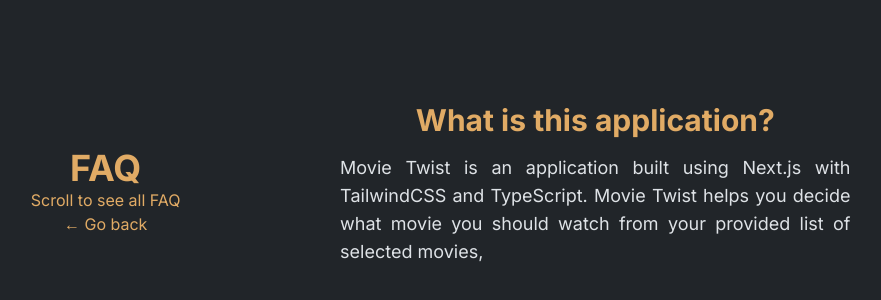
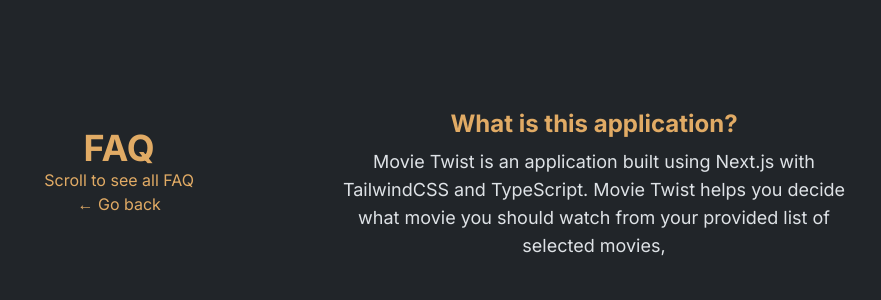
Before and after one commit to ognjeeen/movie-twist, a Next.js app: page /faq in a window 1280 px wide. Shown: the part 216-516 px from the top of the page, without its empty margins (286-1167 px from the left). Built offline with nearby package versions, Linux system fonts and the light colour scheme.

Commit message:
Fixes in FAQSection

```diff
--- a/components/FAQSection.tsx
+++ b/components/FAQSection.tsx
@@ -1,7 +1,6 @@
 'use client';
 
 import Link from 'next/link';
-import { useState, useRef, useEffect } from 'react';
 
 type FAQItem = {
   question: string;
@@ -35,24 +34,24 @@
 
 const FAQSection = () => {
   return (
-    <div className="h-full w-full md:flex flex-col md:flex-row">
-      <div className="items-center pr-4 flex justify-center md:justify-end lg:w-3/6 md:pt-0">
-        <div className="flex flex-col text-center text-primaryLight pt-4">
+    <div className="h-full w-full flex-col md:flex md:flex-row">
+      <div className="items-center pr-4 flex justify-center lg:w-3/6 md:justify-end md:pr-0">
+        <div className="flex flex-col text-center text-primaryLight pt-4 mb-10">
           <h1 className="text-4xl font-bold">FAQ</h1>
           <span>Scroll to see all FAQ</span>
           <Link href="/">&larr; Go back</Link>
         </div>
       </div>
-      <div className="overflow-y-auto h-full w-full md:w-5/6 snap-y snap-mandatory m-auto">
+      <div className="h-full w-full m-auto snap-y md:overflow-y-auto md:snap-mandatory md:w-5/6">
         {faqData.map((faq, index) => (
           <div
             key={index}
-            className="flex flex-col items-center justify-center min-h-screen p-4 snap-start"
+            className="flex flex-col items-center justify-center p-4 mb-10 md:min-h-screen md:snap-start"
           >
-            <h1 className="text-primaryLight text-3xl font-bold mb-4">
+            <h1 className="text-primaryLight text-lg font-bold mb-2 text-center md:text-2xl">
               {faq.question}
             </h1>
-            <p className="text-lg md:w-2/3 break-words text-justify">
+            <p className="text-base text-justify sm:text-center md:text-lg sm:w-2/3 md:w-3/4 lg:w-4/6">
               <span dangerouslySetInnerHTML={{ __html: faq.answer }} />
             </p>
           </div>
```
